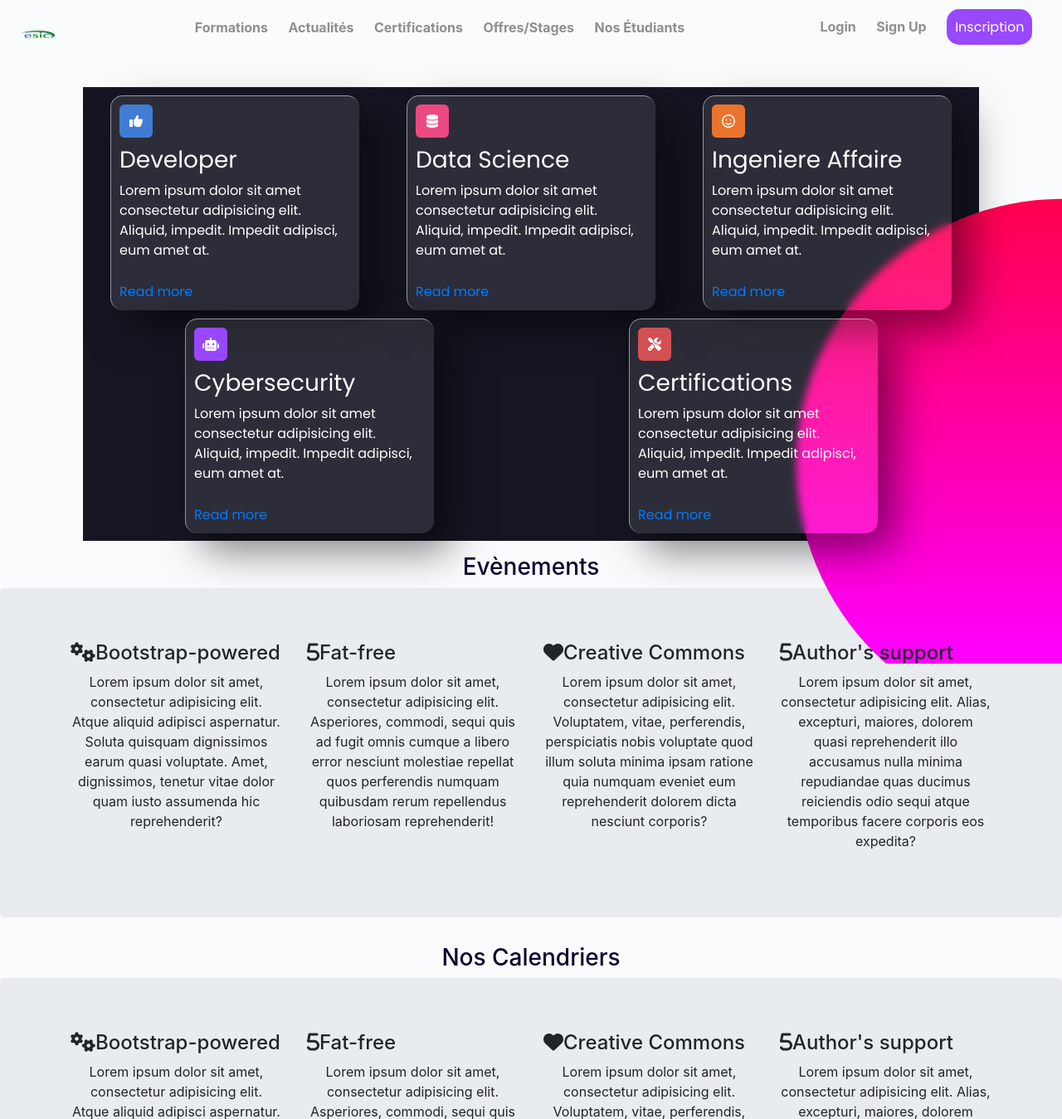
After one commit to jwnzao/eisc_web, a Django app: page /formations/ in a window 1280 px wide. The commit adds this page. Shown: the top 1349 px of the page at 83% size. Run offline with Django 4.2, Linux system fonts and the light colour scheme; some libraries are stand-ins or nearby versions.

Commit message:
feat(formations)

```diff
--- /dev/null
+++ b/esic_web/core/templates/core/formations.html
@@ -0,0 +1,66 @@
+{% extends 'main.html'%};
+{% block content %}
+    <div class="formations-container">
+
+        <div class="card-container">
+            <span class="icon dev">
+                <i class="fa-sharp fa-solid fa-thumbs-up"></i>
+            </span>
+            <div class="card-text">
+                <h3>Developer</h3>
+                <p>Lorem ipsum dolor sit amet consectetur adipisicing elit. Aliquid, impedit. Impedit adipisci, eum amet at.</p>
+            </div>
+            <div>
+                <a href="">Read more</a>
+            </div>
+        </div>
+        <div class="card-container">
+            <span class="icon data">
+                <i class="fa-solid fa-database"></i>
+            </span>
+            <div class="card-text">
+                <h3>Data Science</h3>
+                <p>Lorem ipsum dolor sit amet consectetur adipisicing elit. Aliquid, impedit. Impedit adipisci, eum amet at.</p>
+            </div>
+            <div>
+                <a href="">Read more</a>
+            </div>
+        </div>
+        <div class="card-container">
+            <span class="icon iaf">
+                <i class="fa-sharp fa-regular fa-face-smile"></i>
+            </span>
+            <div class="card-text">
+                <h3>Ingeniere Affaire</h3>
+                <p>Lorem ipsum dolor sit amet consectetur adipisicing elit. Aliquid, impedit. Impedit adipisci, eum amet at.</p>
+            </div>
+            <div>
+                <a href="">Read more</a>
+            </div>
+        </div>
+        <div class="card-container">
+            <span class="icon cyber">
+                <i class="fa-solid fa-robot"></i>
+            </span>
+            <div class="card-text">
+                <h3>Cybersecurity</h3>
+                <p>Lorem ipsum dolor sit amet consectetur adipisicing elit. Aliquid, impedit. Impedit adipisci, eum amet at.</p>
+            </div>
+            <div>
+                <a href="">Read more</a>
+            </div>
+        </div>
+        <div class="card-container">
+            <span class="icon cert">
+                <i class="fa-solid fa-screwdriver-wrench"></i>
+            </span>
+            <div class="card-text">
+                <h3>Certifications</h3>
+                <p>Lorem ipsum dolor sit amet consectetur adipisicing elit. Aliquid, impedit. Impedit adipisci, eum amet at.</p>
+            </div>
+            <div>
+                <a href="">Read more</a>
+            </div>
+        </div>
+    </div>
+{% endblock %}
--- a/esic_web/core/urls.py
+++ b/esic_web/core/urls.py
@@ -1,9 +1,10 @@
 from django.urls import path
-from .views import home_page, articles_page
+from .views import home_page, articles_page, formations
 
 
 urlpatterns = [
-    #path('home/', include('home.urls')),
+    # path('home/', include('home.urls')),
     path("", home_page, name="home"),
-    path("/articles", articles_page, name="articles"),
+    path("articles", articles_page, name="articles"),
+    path("formations/", formations, name="formations"),
 ]
--- a/esic_web/core/views.py
+++ b/esic_web/core/views.py
@@ -6,5 +6,10 @@
 def home_page(request):
     return render(request, "core/index.html")
 
+
 def articles_page(request):
     return render(request, "core/articles.html")
+
+
+def formations(request):
+    return render(request, "core/formations.html")
--- a/esic_web/static/styles/style.css
+++ b/esic_web/static/styles/style.css
@@ -203,3 +203,70 @@
     color: #f9e0ff;
     font-family: 'Poppins', sans-serif;
 }
+.card-container{
+    display: flex;
+    flex-direction: column;
+    width: 300px;
+    padding: 10px;
+    gap: 10px;
+    background: rgb(255, 255, 255, 0.1);
+    border-radius: 15px;
+    z-index: 1;
+    box-shadow: 20px 20px 50px rgb(0, 0, 0, 0.5);
+    border-top: 1px solid  rgb(255, 255, 255, 0.5);
+    border-left: 1px solid  rgb(255, 255, 255, 0.5);
+    backdrop-filter: blur(5px);
+    color: white;
+    font-family: 'Poppins', sans-serif;
+
+}
+
+.card-container .icon{
+    border-radius: 15%;
+    display: flex;
+    width: auto;
+    width: 40px;
+    height: 40px;
+    justify-content: center;
+    align-items: center;
+    padding: 3px;
+    align-content: center;
+}
+
+.formations-container{
+    display: flex;
+    justify-content: space-around;
+    align-items: center;
+    flex-wrap: wrap;
+    gap: 10px;
+    padding: 10px;
+    margin: 25px 100px 15px 100px;
+    background: #161623;
+}
+
+.formations-container::before{
+    content: '';
+    position: absolute;
+    top: 0;
+    left: 0;
+    width: 100%;
+    height: 100%;
+    background: linear-gradient(#f00, #f0f);
+    clip-path: circle(30% at right 70%);
+}
+
+.iaf{
+    background-color: #ea742d;
+}
+.data{
+    background: #ec4982;
+}
+.dev{
+    background: #417cd3;
+}
+.cyber{
+    background: #9947ff;
+}
+.cert{
+    background: #d25052;
+}
--- a/esic_web/templates/main.html
+++ b/esic_web/templates/main.html
@@ -25,6 +25,7 @@
     <link href="https://fonts.googleapis.com/css2?family=Mulish:wght@600&family=Roboto+Mono:wght@700&display=swap" rel="stylesheet">
     <script src="https://unpkg.com/@lottiefiles/lottie-player@latest/dist/lottie-player.js"></script>
     <link rel="stylesheet" href="{% static 'styles/style.css'%}">
+    <script src="{% static 'js/animation.js'%}"></script>
     <title>Document</title>
 </head>
 <body>
@@ -45,5 +46,15 @@
     <script src="assets/js/headroom.min.js"></script>
     <script src="assets/js/jQuery.headroom.min.js"></script>
     <script src="assets/js/template.js"></script>
+    <script type="text/javascript">
+        VanillaTilt.init(document.querySelector(".card-container"), {
+            max: 25,
+            speed: 400
+        });
+
+        //It also supports NodeList
+        VanillaTilt.init(document.querySelectorAll(".card-container"));
+    </script>
 </body>
+
 </html>
--- a/esic_web/templates/navbar.html
+++ b/esic_web/templates/navbar.html
@@ -9,7 +9,7 @@
         <!-- Links -->
         <ul class="">
             <li class="">
-                <a class="" href="{% url 'articles' %}">Formations</a>
+                <a class="" href="{% url 'formations' %}">Formations</a>
             </li>
             <li class="">
                 <a class="" href="/offres">Actualités</a>
```
Also changed, not shown: esic_web/static/js/animation.js (added).
